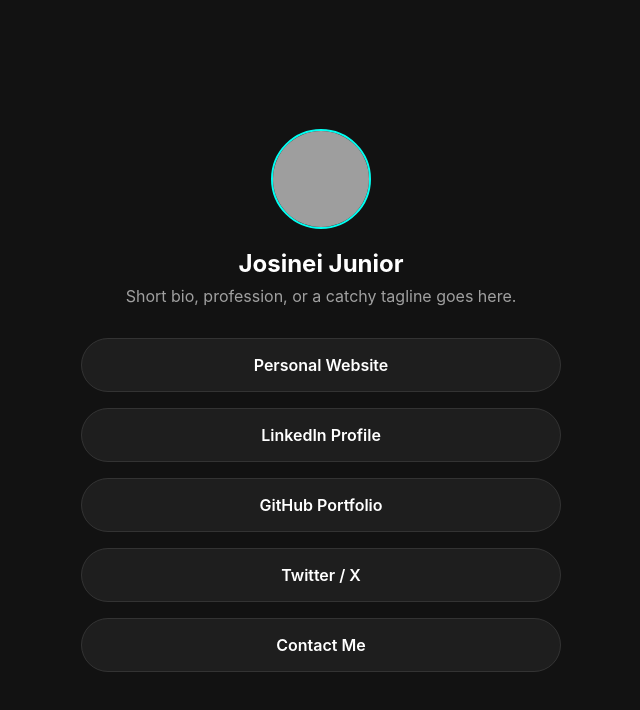
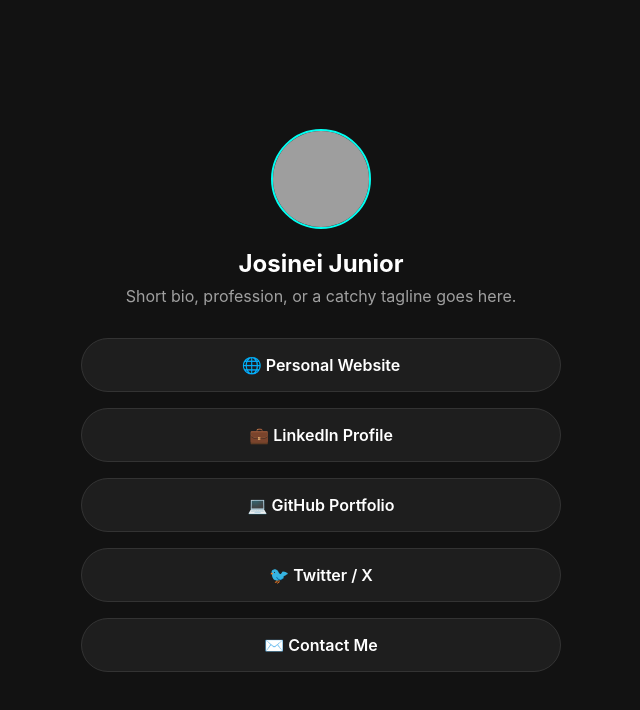
Before and after one commit to JosineiJunior/meu-site-devops, a plain HTML site: page index.html in a window 1280 px wide. Shown: the whole page, without its empty margins (319-959 px from the left). Drawn offline with Linux system fonts and the light colour scheme; grey boxes are pictures that could not be loaded.

Commit message:
Atualizacao Site Emojis

```diff
--- a/index.html
+++ b/index.html
@@ -92,11 +92,11 @@
 
         <!-- Personal Links -->
         <div class="links-wrapper">
-            <a class="link-btn" href="https://yourwebsite.com" target="_blank">Personal Website</a>
-            <a class="link-btn" href="https://linkedin.com" target="_blank">LinkedIn Profile</a>
-            <a class="link-btn" href="https://github.com" target="_blank">GitHub Portfolio</a>
-            <a class="link-btn" href="https://twitter.com" target="_blank">Twitter / X</a>
-            <a class="link-btn" href="mailto:your.email@example.com">Contact Me</a>
+            <a class="link-btn" href="https://yourwebsite.com" target="_blank">🌐 Personal Website</a>
+            <a class="link-btn" href="https://linkedin.com" target="_blank">💼 LinkedIn Profile</a>
+            <a class="link-btn" href="https://github.com" target="_blank">💻 GitHub Portfolio</a>
+            <a class="link-btn" href="https://twitter.com" target="_blank">🐦 Twitter / X</a>
+            <a class="link-btn" href="mailto:your.email@example.com">✉️ Contact Me</a>
         </div>
     </div>
 
```
